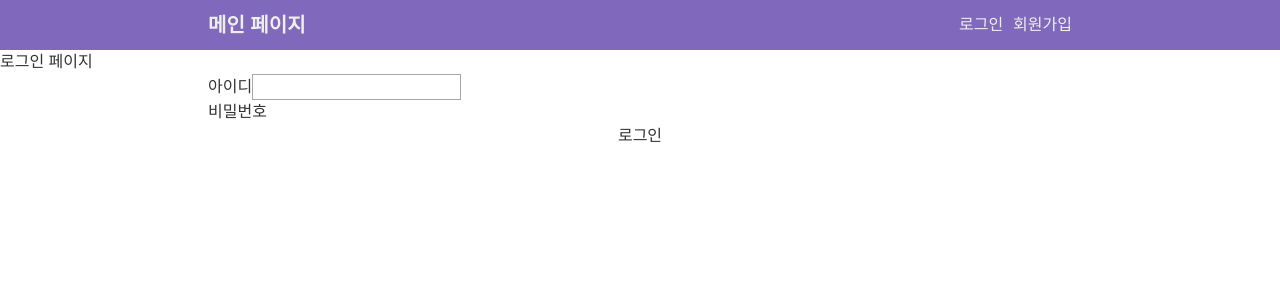
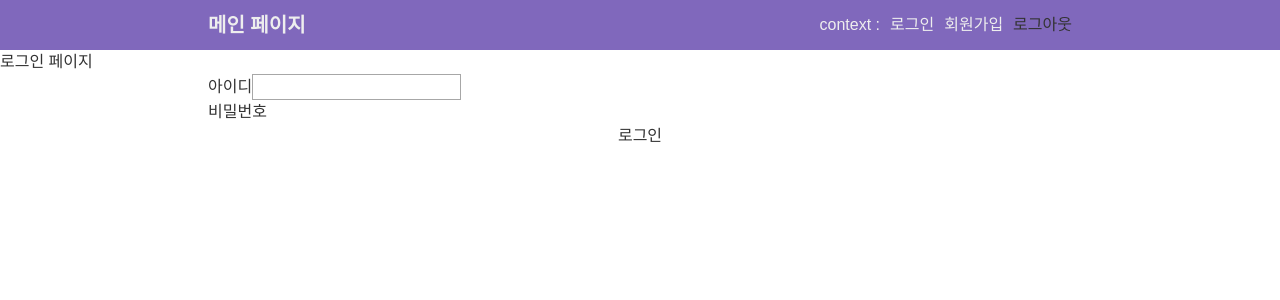
Before and after one commit to escape1001/nv4f_front, a Next.js app in the folder nv4f_front/: page /accounts/login in a window 1280 px wide. Shown: the top 300 px of the page. Built offline with nearby package versions, Linux system fonts and the light colour scheme.

Commit message:
"update" auth context 추가

```diff
--- a/nv4f_front/app/accounts/login/page.tsx
+++ b/nv4f_front/app/accounts/login/page.tsx
@@ -1,42 +1,26 @@
 "use client";
 
-import { useRouter } from "next/navigation";
+import { AuthContext } from "@/context/authContext";
+import { useContext } from "react";
 
 
 export default function Login() {
-  const router = useRouter();
-  const login = async (e: { preventDefault: () => void; target: any; }) => {
+  const {login} = useContext(AuthContext);
+
+  const loginSubmit = async (e: { preventDefault: () => void; target: any; }) => {
     e.preventDefault();
     const form = e.target;
     const data = new FormData(form);
-    const url = process.env.NEXT_PUBLIC_API_URL + "accounts/login/";
-    const response = await fetch(url, {
-      method: "POST",
-      body: data,
-    });
 
-
-    // result 결과가 200이면 로그인 성공
-    if (response.status === 200) {
-      const result = await response.json();
-      console.log(result);
-
-      localStorage.setItem('access', result.access_token);
-      localStorage.setItem('refresh', result.refresh_token);
-
-      // /accounts/mypage/로 router.push
-      router.push("/accounts/mypage/");
-    } else {
-      alert("로그인 실패");
-      console.error(response);
-    }
+    // 유효성 검사 하고 login(data);
+    login(data);
   }
 
   return (
     <main>
       <section>
         <h2>로그인 페이지</h2>
-        <form onSubmit={login} className="flex flex-col center-content">
+        <form onSubmit={loginSubmit} className="flex flex-col center-content">
             <label>
                 아이디
                 <input className="border-color-light-grey border-[1px]" name="username" />
--- a/nv4f_front/app/layout.tsx
+++ b/nv4f_front/app/layout.tsx
@@ -1,16 +1,19 @@
 import Header from '@/components/Header';
 import './globals.css'
+import AuthProvider from '@/context/authContext';
 
 
 export default function RootLayout({ children }: { children: React.ReactNode }) {
   return (
     <>
+      <AuthProvider>
         <html>
           <body>
             <Header/>
               {children}
           </body>
         </html>
+      </AuthProvider>
     </>
   );
 }
--- a/nv4f_front/components/Header.tsx
+++ b/nv4f_front/components/Header.tsx
@@ -1,7 +1,13 @@
+"use client";
+
+import { AuthContext } from "@/context/authContext";
 import Link from "next/link";
+import { useContext } from "react";
 
 
 export default function Header() {
+  const {user, logout} = useContext(AuthContext);
+
   return (
     <header className="bg-color-point text-color-light">
       <nav className="center-content flex justify-between items-center py-4">
@@ -10,10 +16,16 @@ export default function Header() {
         </h1>
         <ul className="flex gap-4">
           <li>
+            context : {user?.user.username}
+          </li>
+          <li>
             <Link href="/accounts/login/">로그인</Link>
           </li>
           <li>
             <Link href="/accounts/signup/">회원가입</Link>
+          </li>
+          <li>
+            <button onClick={logout}>로그아웃</button>
           </li>
         </ul>
       </nav>
--- /dev/null
+++ b/nv4f_front/context/authContext.tsx
@@ -0,0 +1,68 @@
+// context API로 로그인 상태 관리하기
+"use client";
+import { createContext, useState } from "react";
+import { useRouter } from "next/navigation";
+
+export const AuthContext = createContext(null);
+
+const AuthProvider = ({ children }) => {
+    const router = useRouter();
+    const [user, setUser] = useState(null);
+
+    const login = async (data) => {
+        const url = process.env.NEXT_PUBLIC_API_URL + "accounts/login/";
+        const response = await fetch(url, {
+            method: "POST",
+            body: data,
+        });
+
+        // result 결과가 200이면 로그인 성공
+        if (response.status === 200) {
+        const result = await response.json();
+        // console.log(result);
+
+        localStorage.setItem('access', result.access_token);
+        localStorage.setItem('refresh', result.refresh_token);
+
+        setUser(result);
+
+        // /accounts/mypage/로 router.push
+        router.push("/accounts/mypage/");
+        } else {
+        alert("로그인 실패");
+        console.error(response);
+        }
+    };
+
+    const logout = async () => {
+        const url = process.env.NEXT_PUBLIC_API_URL + "accounts/logout/";
+        const response = await fetch(url, {
+            method: "POST",
+            headers: {
+                Authorization: `Bearer ${localStorage.getItem('access')}`,
+            },
+        });
+
+        if (response.status === 200) {
+            localStorage.removeItem('access');
+            localStorage.removeItem('refresh');
+            router.push("/");
+        } else {
+            alert("로그아웃 실패");
+            console.error(response);
+        }
+    };
+
+  return (
+    <AuthContext.Provider value={{
+        user,
+        setUser,
+        login,
+        logout,
+    }}>
+      {children}
+    </AuthContext.Provider>
+  );
+};
+
+export default AuthProvider;
```
Lines whose indentation alone changed are shown as unchanged.
